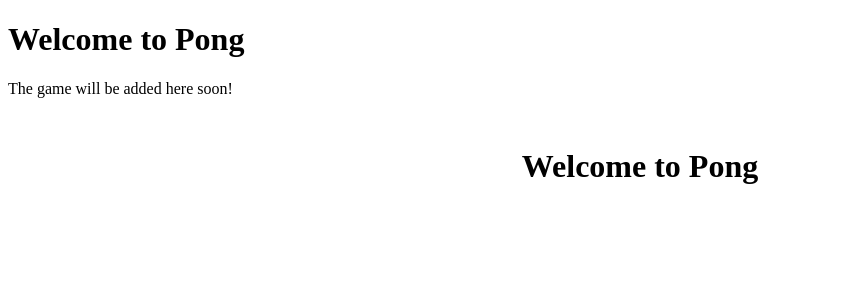
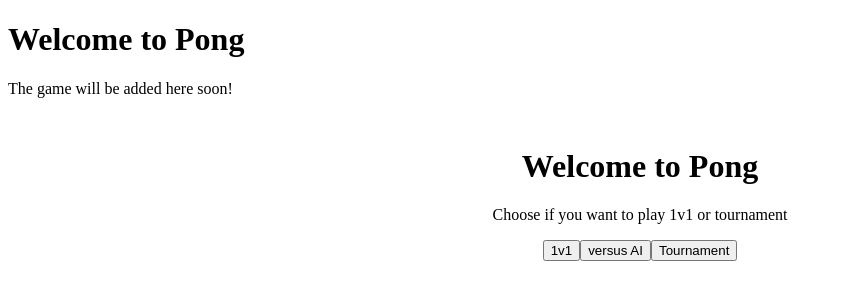
Before and after one commit to tcampbel22/transcendence, a React (Vite) app in the folder frontend/: page / in a window 1280 px wide. Shown: the top 300 px of the page, without its empty margins (0-843 px from the left). Built offline with nearby package versions, Linux system fonts and the light colour scheme.

Commit message:
add game mode buttons

```diff
--- a/frontend/src/App.tsx
+++ b/frontend/src/App.tsx
@@ -4,7 +4,12 @@ const App: React.FC = () => {
     return (
       <div style={{ textAlign: "center", marginTop: "50px" }}>
         <h1>Welcome to Pong</h1>
-      </div>);
+        <p>Choose if you want to play 1v1 or tournament</p>
+        <button>1v1</button>
+        <button>versus AI</button>
+        <button>Tournament</button>
+      </div>
+    );
 };
 
 
```
Also changed, not shown: 1 other file (tests, documents, lock files or other folders).
